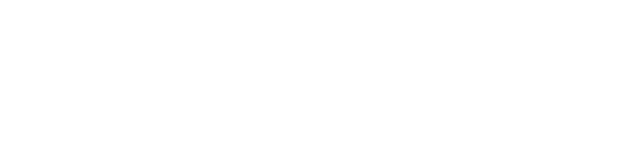
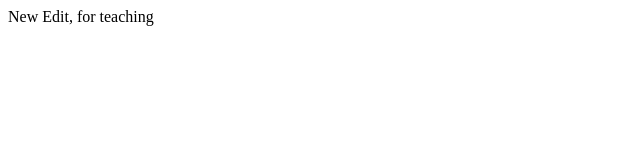
Before and after one commit to jakeelieson/helloworld, a plain HTML site: page index.html in a window 1280 px wide. Shown: the whole page, without its empty margins (0-640 px from the left). Drawn offline with Linux system fonts and the light colour scheme.

Commit message:
Small test edit

```diff
--- a/index.html
+++ b/index.html
@@ -6,6 +6,6 @@
     <title>Document</title>
 </head>
 <body>
-
+    <a> New Edit, for teaching</a>
 </body>
 </html>
```
